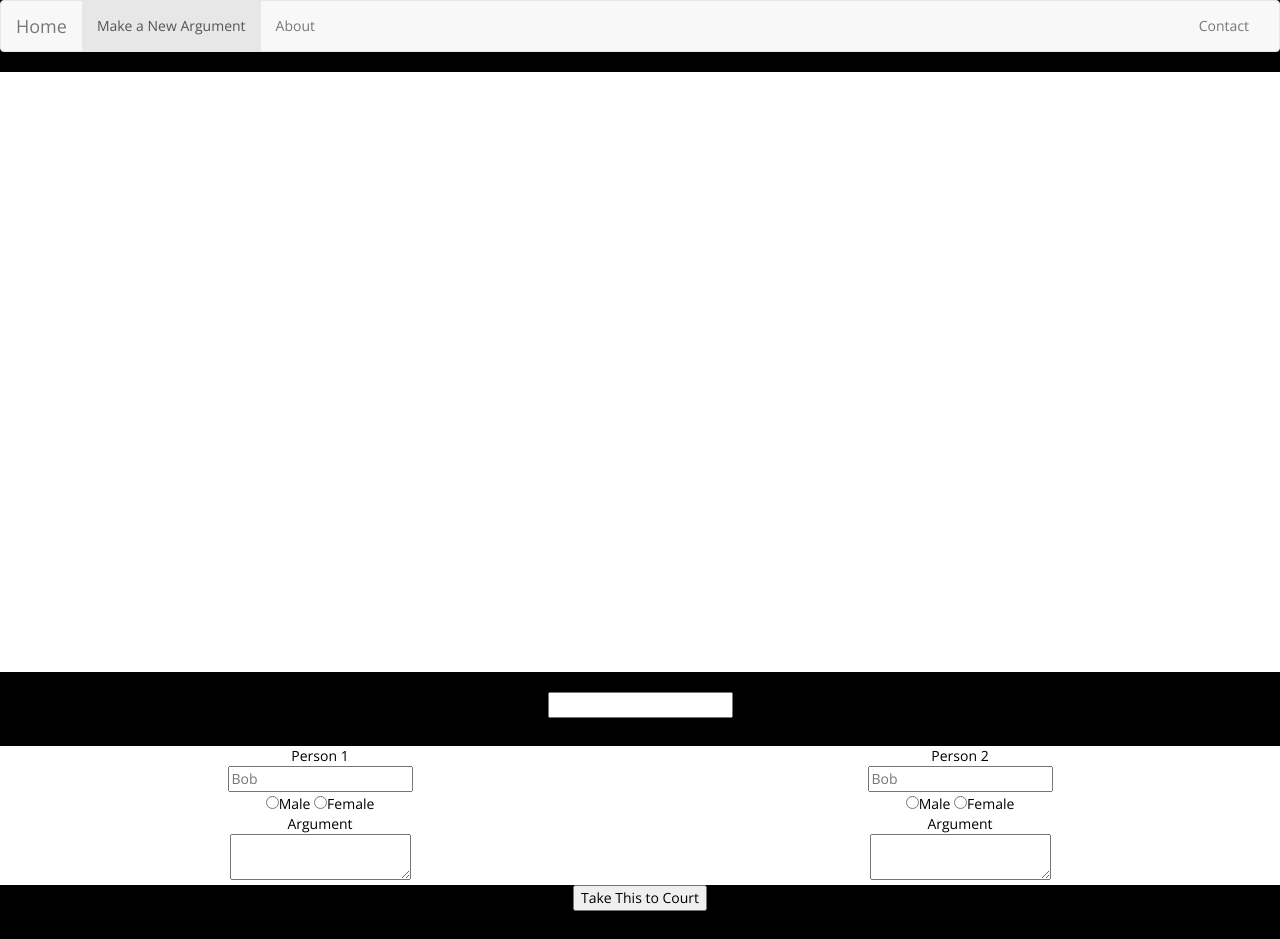
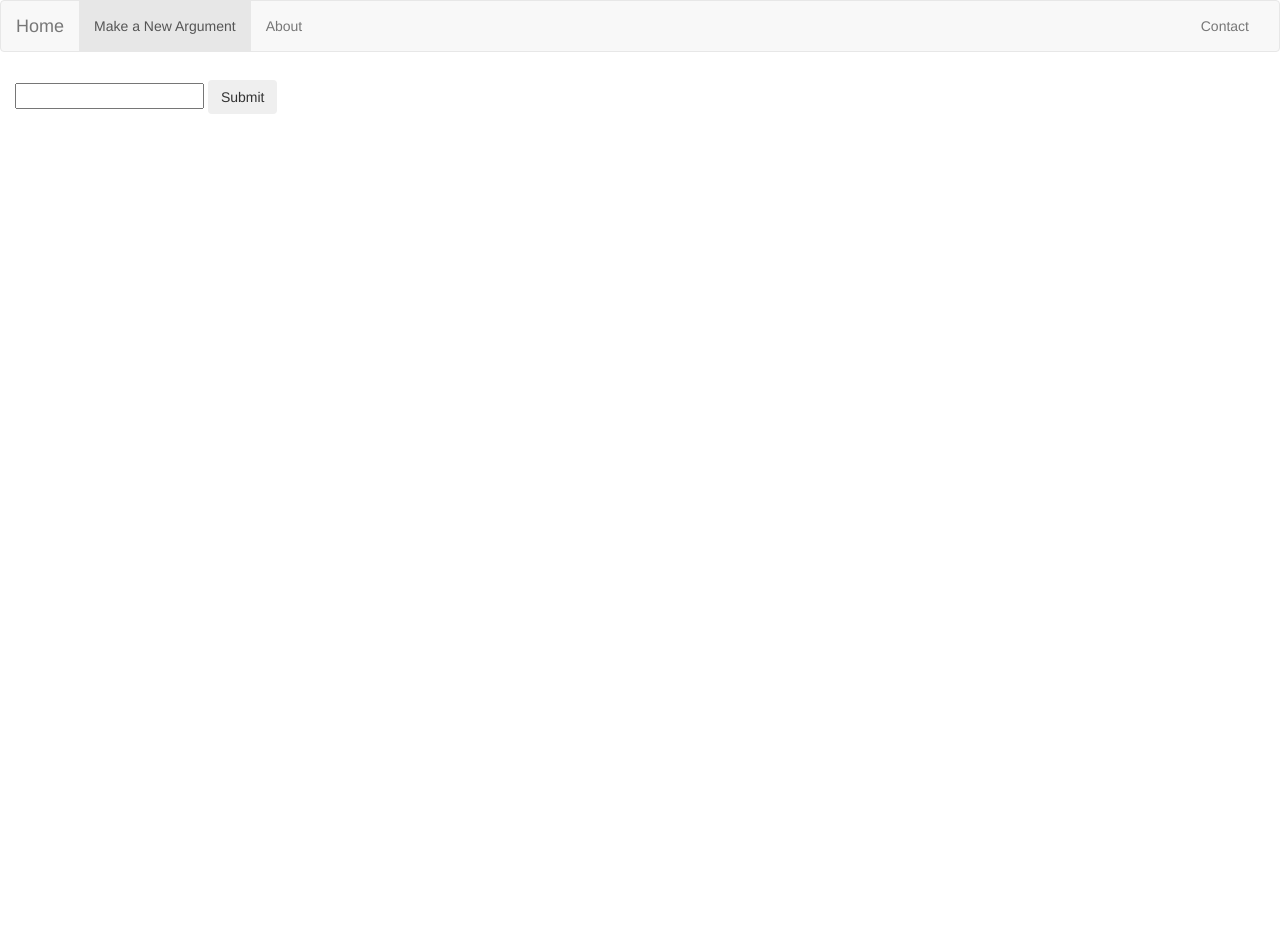
Before and after one commit to joshperline/squabble-app, a Python web app: template templates/argument.html in a window 1280 px wide. After the commit the page ends 114 px from the top, so only its background shows below. Run offline with Jinja, Linux system fonts and the light colour scheme; the template is opened without the code that fills it, so the values that code supplies are empty; some libraries are stand-ins or nearby versions.

Commit message:
linking update

```diff
--- a/templates/argument.html
+++ b/templates/argument.html
@@ -5,13 +5,10 @@
     <meta charset="utf-8">
     <meta http-equiv="X-UA-Compatible" content="IE=edge">
     <meta name="viewport" content="width=device-width, initial-scale=1">
-    <title>Squabble</title>
-
-    <link href='http://fonts.googleapis.com/css?family=Open+Sans' rel='stylesheet' type='text/css'>
+    <title>Bootstrap 101 Template</title>
 
     <!-- Bootstrap -->
-    <link href="../assets/css/bootstrap.min.css" rel="stylesheet">
-    <link href="../assets/css/style.css" rel="stylesheet">
+    <link href="../bootstrap/css/bootstrap.min.css" rel="stylesheet">
 
     <!-- HTML5 Shim and Respond.js IE8 support of HTML5 elements and media queries -->
     <!-- WARNING: Respond.js doesn't work if you view the page via file:// -->
@@ -30,7 +27,7 @@
                 <span class="icon-bar"></span>
                 <span class="icon-bar"></span>
             </button>
-            <a class="navbar-brand" href="./" name="home">Home</a>
+            <a class="navbar-brand" href="#" name="home">Home</a>
         </div>
 
         <!-- Collect the nav links, forms, and other content for toggling -->
@@ -52,59 +49,15 @@
 </nav>
 
 <body>
-    <div class="new-argument-landing">
-        <form>
-            Title:
-            <br>
-            <input type="text" name="title" value="{{title}}">
-            <br>
-        </form>
-        <div class="new-argument-message">
-            <div id="column1-wrap">
-                <div id="column1">
-                    <form>
-                        Person 1
-                        <br>
-                        <input type="text" name="person1" placeholder="Bob">
-                        <br>
-                        <input type="radio" name="sex" value="male">Male
-                        <input type="radio" name="sex" value="female">Female
-                        <br>
-                    </form>
-                    <form>
-                        Argument
-                        <br>
-                        <textarea name="arg1">{{art}}</textarea>
-                        <br>
-                    </form>
-                </div>
-            </div>
-            <div id="column2">
-                <form>
-                    Person 2
-                    <br>
-                    <input type="text" name="person1" placeholder="Bob">
-                    <br>
-                    <input type="radio" name="sex" value="male">Male
-                    <input type="radio" name="sex" value="female">Female
-                    <br>
-                </form>
-                <form>
-                    Argument
-                    <br>
-                    <textarea name="arg1">{{art}}</textarea>
-                    <br>
-                </form>
-            </div>
-            <div id="clear"></div>
-            <button type="button" name="start">Take This to Court</button>
-        </div>
-    </div>
+    <form class="navbar-form pull-left" style="text-align:center;">
+        <input type="text" class="span2">
+        <button type="submit" class="btn">Submit</button>
+    </form>
 
     <!-- jQuery (necessary for Bootstrap's JavaScript plugins) -->
     <script src="https://ajax.googleapis.com/ajax/libs/jquery/1.11.0/jquery.min.js"></script>
     <!-- Include all compiled plugins (below), or include individual files as needed -->
-    <script src="../assets/js/bootstrap.min.js"></script>
+    <script src="../bootstrap/js/bootstrap.min.js"></script>
 </body>
 
 </html>
```
Also changed, not shown: templates/index.html (+4 -8 lines).
